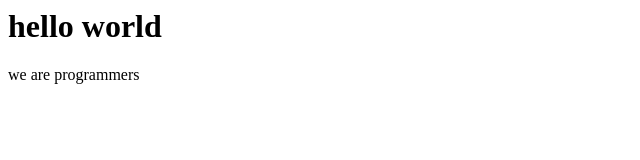
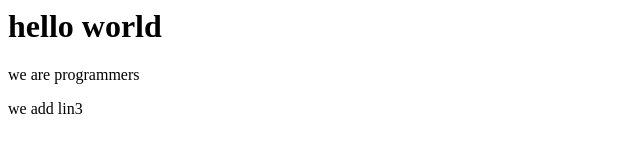
Before and after one commit to M7mdouh76/MyWorks, a plain HTML site: page index.html in a window 1280 px wide. Shown: the whole page, without its empty margins (0-640 px from the left). Drawn offline with Linux system fonts and the light colour scheme.

Commit message:
we add lin3

```diff
--- a/index.html
+++ b/index.html
@@ -1,2 +1,3 @@
 <h1>hello world</h1>
 <p>we are programmers</p>
+<span>we add lin3</span>
```
